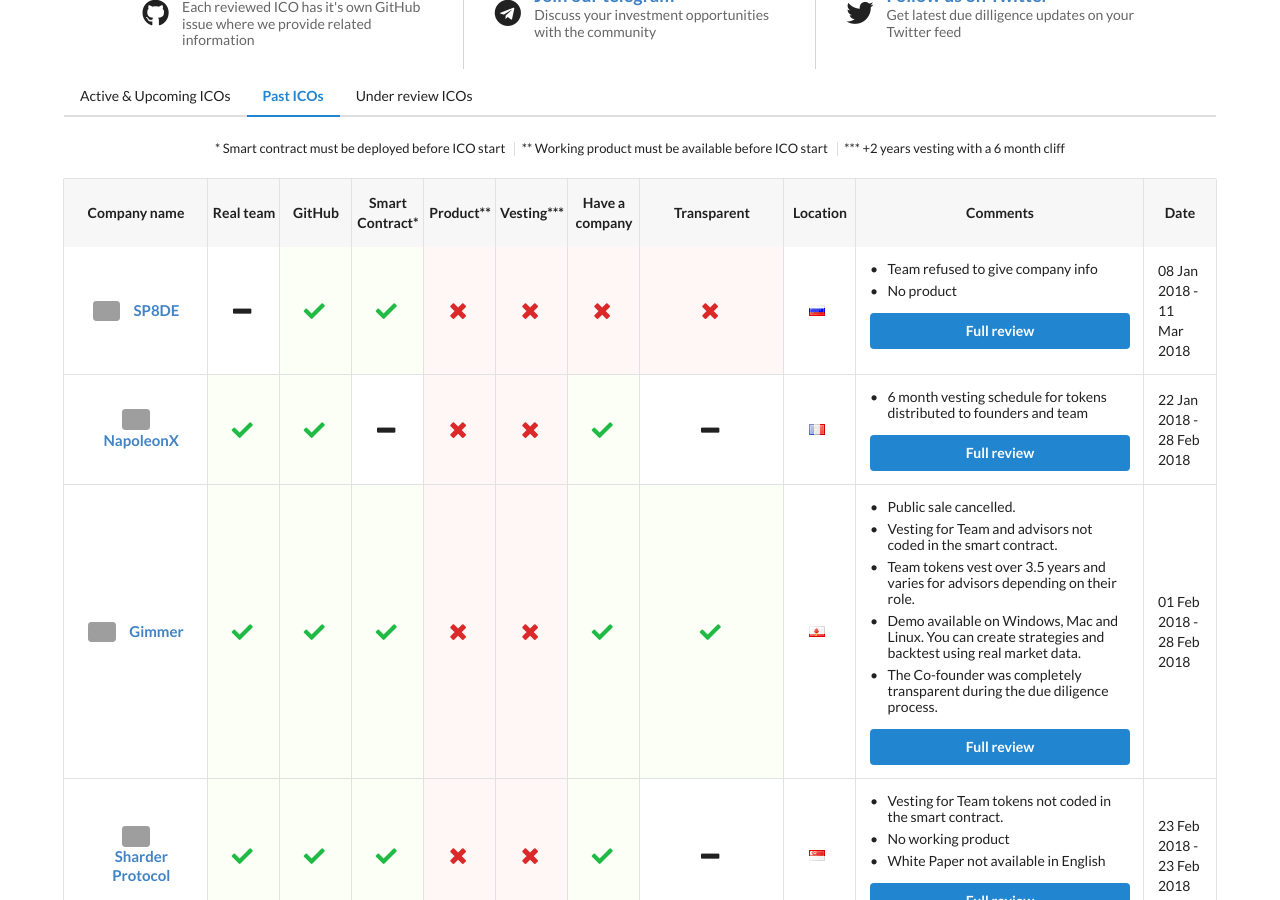
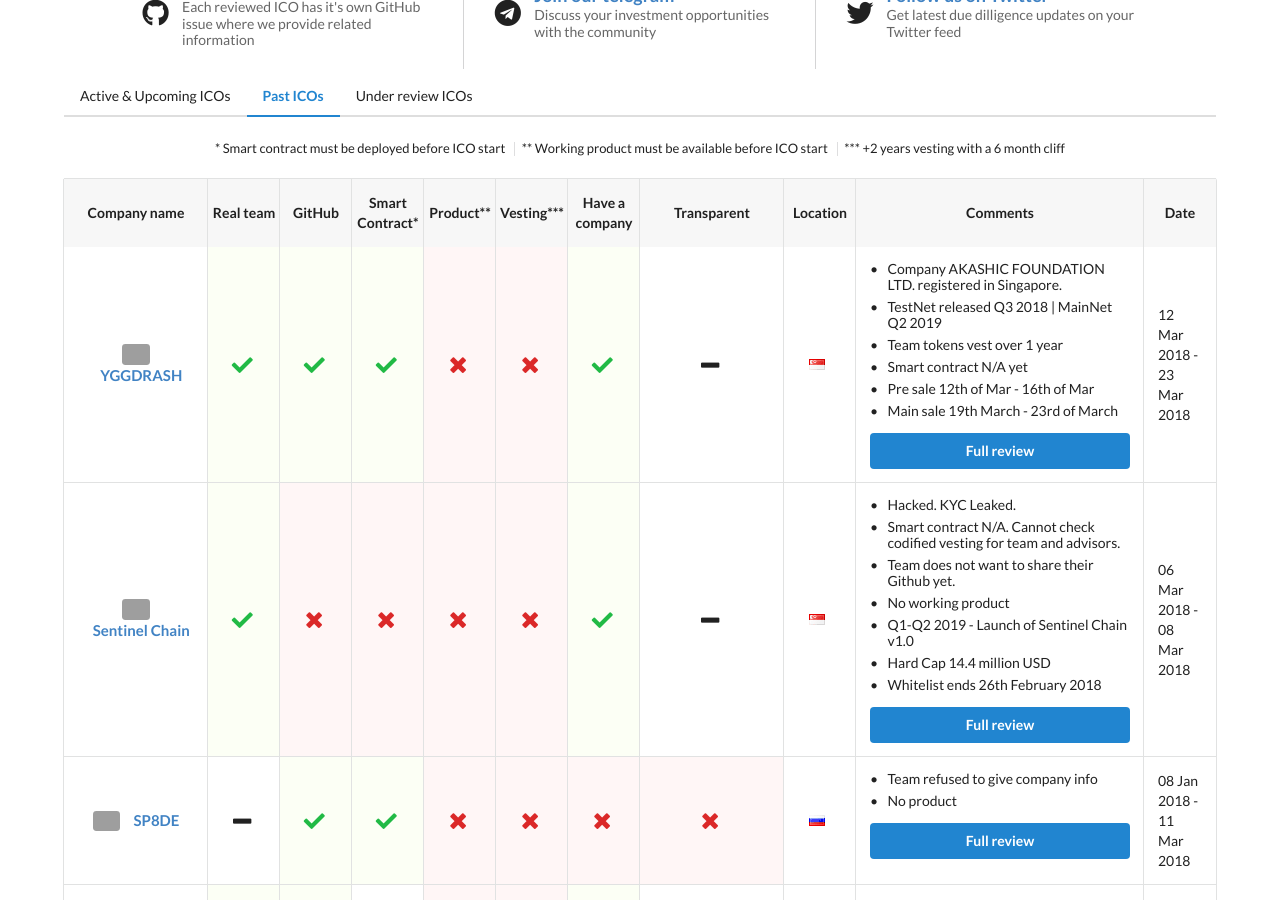
Before and after one commit to ico-check/ico-check, a Jekyll site: the page built from past.md, in a window 1280 px wide and 900 px high, scrolled down 299 px. Built offline with Jekyll 4.4.1, drawn with Linux system fonts in a browser that asks for light colours; nearby versions of some CDN libraries; grey boxes are pictures that could not be loaded.

Commit message:
Added YGGDRASH and Sentinel Chain

```diff
--- a/_data/past-icos.yml
+++ b/_data/past-icos.yml
@@ -1,3 +1,50 @@
+- name: YGGDRASH
+  image: https://i.imgur.com/jTpqWxB.jpg
+  url: https://yggdrash.io/
+  real_team: true
+  github: true
+  smart_contract: true
+  product: false
+  min_vesting: false
+  have_company: true
+  transparent:
+  location: Singapore
+  comments:
+    - content: Company AKASHIC FOUNDATION LTD. registered in Singapore.
+    - content: TestNet released Q3 2018 | MainNet Q2 2019
+    - content: Team tokens vest over 1 year
+    - content: Smart contract N/A yet
+    - content: Pre sale 12th of Mar - 16th of Mar
+    - content: Main sale 19th March - 23rd of March
+  ico_start_date: 2018-03-12T11:00:00Z
+  ico_end_date: 2018-03-23T11:00:00Z
+  safe:
+  issue_url: https://github.com/ico-check/ico-check/issues/71
+
+- name: Sentinel Chain
+  image: https://i.imgur.com/edGEqYY.png
+  url: https://sentinel-chain.org/
+  real_team: true
+  github: false
+  smart_contract: false
+  product: false
+  min_vesting: false
+  have_company: true
+  transparent:
+  location: Singapore
+  comments:
+    - content: Hacked. KYC Leaked.
+    - content: Smart contract N/A. Cannot check codified vesting for team and advisors.
+    - content: Team does not want to share their Github yet.
+    - content: No working product
+    - content: Q1-Q2 2019 - Launch of Sentinel Chain v1.0
+    - content: Hard Cap 14.4 million USD
+    - content: Whitelist ends 26th February 2018
+  ico_start_date: 2018-03-06T11:00:00Z
+  ico_end_date: 2018-03-08T11:00:00Z
+  safe:
+  issue_url: https://github.com/ico-check/ico-check/issues/49
+
 - name: SP8DE
   image: https://i.imgur.com/awwDugn.jpg
   url: https://sp8de.com
```
